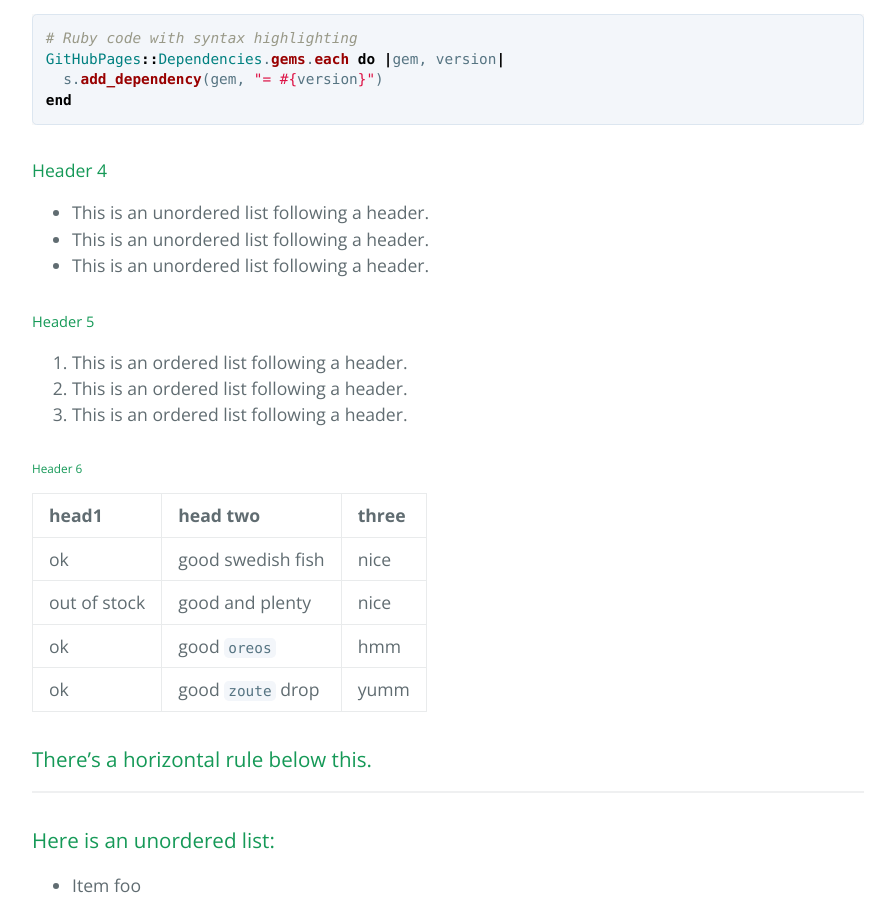
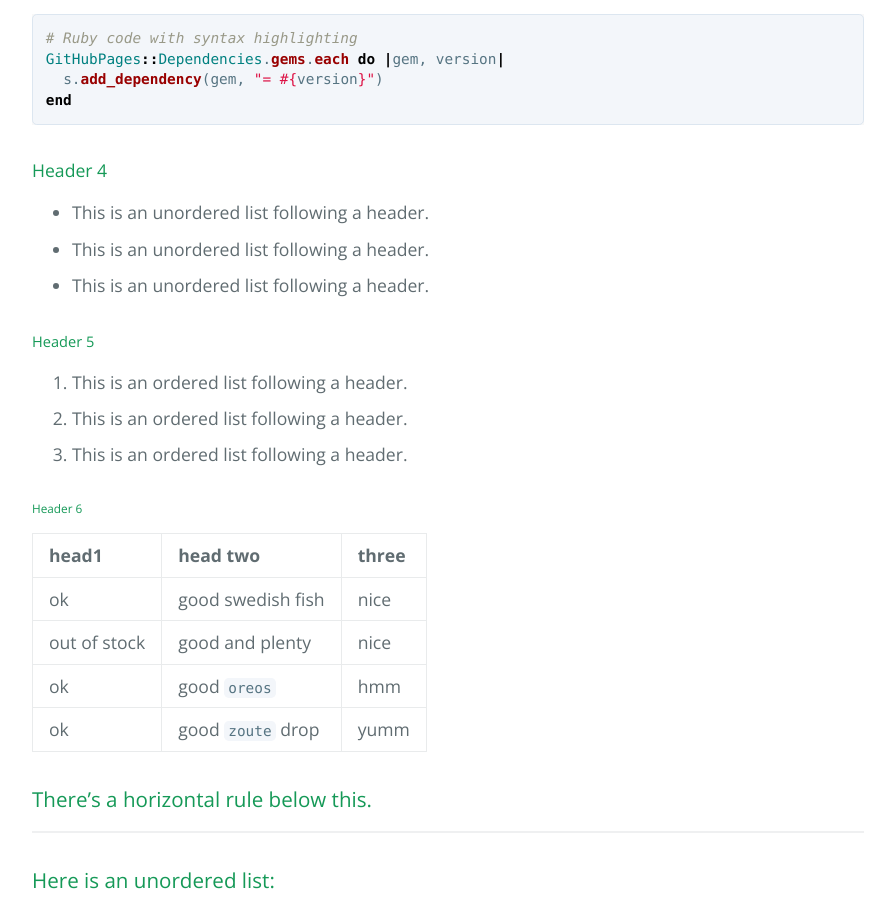
Before and after one commit to ForgetfulDatabases/ForgetfulDatabases.github.io, a Jekyll site: the page built from starter.md, in a window 1280 px wide. Shown: the part 1061-1963 px from the top of the page, without its empty margins (192-1087 px from the left). Built offline with Jekyll 4.4.1, drawn with Linux system fonts in a browser that asks for light colours.

Commit message:
style: add li

```diff
--- a/_sass/jekyll-theme-cayman.scss
+++ b/_sass/jekyll-theme-cayman.scss
@@ -59,6 +59,10 @@ a {
   &:hover {
     text-decoration: underline;
   }
+}
+
+li{
+  margin: 10px 0;
 }
 
 .btn {
```
